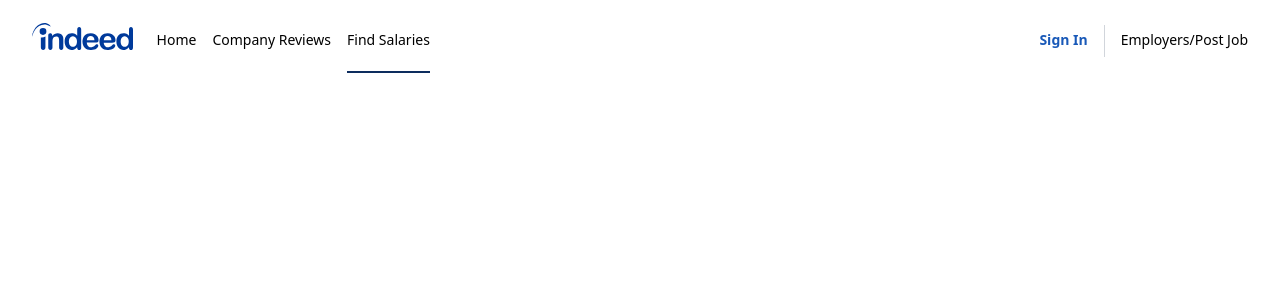
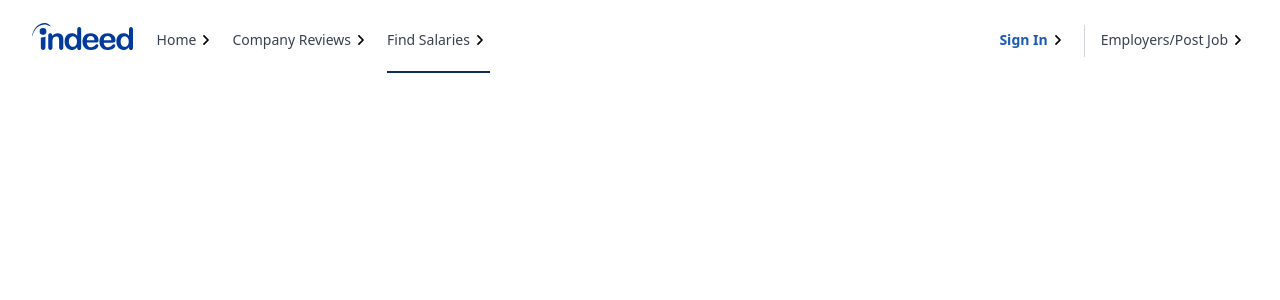
Before and after one commit to lataThakurathi/indeed, a React (Vite) app: page / in a window 1280 px wide. Shown: the top 300 px of the page. Built offline with nearby package versions, Linux system fonts and the light colour scheme.

Commit message:
completed the navbar with the drawer

```diff
--- a/src/components/Drawer.jsx
+++ b/src/components/Drawer.jsx
@@ -1,15 +1,33 @@
 import clsx from "clsx";
+import { useRef } from "react";
 
 const Drawer = (props) => {
-    const { isOpen, open, close, children } = props;
+    const { className, isOpen, open, close, children } = props;
+    const drawerRef = useRef();
+
+    const drawerWrapperClicked = (e) => {
+        if (drawerRef && drawerRef.current === e.target) {
+            close();
+        }
+    };
+
     return (
         <div
+            ref={drawerRef}
             className={clsx(
-                isOpen ? "visible" : "hidden",
-                "absolute h-screen w-screen top-0 left-0 bg-black/25"
-            )}>
-            <div className={clsx()}>
-                <DrawerHead />
+                isOpen ? "visible opacity-100" : "invisible opacity-0",
+                "absolute h-screen w-screen duration-300 top-0 left-0 bg-black/25 transition-all overflow-hidden",
+                className
+            )}
+            onClick={(e) => {
+                drawerWrapperClicked(e);
+            }}>
+            <div
+                className={clsx(
+                    "h-full transition-all duration-300 w-80 bg-white right-0 absolute",
+                    isOpen ? "translate-x-0" : "translate-x-full"
+                )}>
+                <DrawerHead close={close} />
                 <DrawerMain>{children}</DrawerMain>
                 <DrawerFoot />
             </div>
@@ -17,16 +35,24 @@ const Drawer = (props) => {
     );
 };
 
-const DrawerHead = () => {
+const DrawerHead = (props) => {
+    const { close } = props;
+
     return (
-        <div className="h-14 flex items-end px-4 justify-center flex-col w-full flex-end">
-            <img src="/cross.svg" className="h-6 w-6" alt="" />
+        <div className="h-navHeight flex items-end px-8 justify-center flex-col w-full flex-end">
+            <button
+                className="w-12 text-gray-600 h-12 rounded-md flex items-center justify-center hover:bg-primary-50 active:scale-95"
+                onClick={close}>
+                <img src="/cross.svg" className="h-6 w-6" alt="" />
+            </button>
         </div>
     );
 };
 
-const DrawerMain = () => {
-    return <div className="grow">DrawerMain</div>;
+const DrawerMain = (props) => {
+    const { children } = props;
+
+    return <div className="grow">{children}</div>;
 };
 
 const DrawerFoot = () => {
--- a/src/components/NavMenu.jsx
+++ b/src/components/NavMenu.jsx
@@ -6,17 +6,18 @@ const NavMenu = (props) => {
         navItems,
         className,
         withDivider = false,
+        withChevron = true,
     } = props;
 
     const directionsClassMap = {
-        horizontal: "",
-        vertical: "",
+        horizontal: "gap-4",
+        vertical: "flex-col w-full",
     };
 
     return (
         <ul
             className={clsx(
-                "flex gap-4 items-center",
+                "flex items-center",
                 className,
                 directionsClassMap[direction]
             )}>
@@ -24,6 +25,8 @@ const NavMenu = (props) => {
                 <NavItem
                     key={navItem.path}
                     navItem={navItem}
+                    direction={direction}
+                    withChevron={withChevron}
                     withDivider={
                         index === navItems.length - 1 ? false : withDivider
                     }
@@ -33,21 +36,34 @@ const NavMenu = (props) => {
     );
 };
 const NavItem = (props) => {
-    const { navItem, withDivider = false } = props;
+    const { navItem, withDivider = false, withChevron, direction } = props;
+
+    const directionsClassMap = {
+        horizontal: "border-b-2",
+        vertical: "w-full px-8 font-bold text-base border-b border-b-gray-300",
+    };
 
     return (
         <>
-            <li>
+            <li className={clsx(direction === "horizontal" ? "" : "w-full")}>
                 <a
                     href={navItem.path}
                     className={clsx(
-                        "flex hover:border-b-primary items-center text-sm justify-center h-16 border-b-2",
+                        "flex text-gray-700 hover:border-b-primary items-center text-sm justify-between h-16",
                         navItem?.active
                             ? "border-b-primary"
-                            : "border-b-transparent",
-                        navItem?.className
+                            : " border-b-transparent",
+                        navItem?.className,
+                        directionsClassMap[direction]
                     )}>
                     {navItem.label}
+                    {withChevron ? (
+                        <img
+                            src="/chevron-right.svg"
+                            alt=""
+                            className="h-5 w-5"
+                        />
+                    ) : null}
                 </a>
             </li>
             {withDivider ? <NavDivider /> : null}
--- a/src/components/Navbar.jsx
+++ b/src/components/Navbar.jsx
@@ -4,7 +4,7 @@ import Drawer from "./Drawer";
 import NavMenu from "./NavMenu";
 
 const mainLinks = [
-    { label: "Home", path: "/company-reviews" },
+    { label: "Home", path: "/" },
     { label: "Company Reviews", path: "/company-reviews" },
     { label: "Find Salaries", path: "/find-salaries", active: true },
 ];
@@ -15,6 +15,14 @@ const secondaryLinks = [
         className: "font-bold text-primary-300",
     },
     { label: "Employers/Post Job", path: "/post-job" },
+];
+const tertiaryLinks = [
+    {
+        label: "Create Your Resume",
+        path: "/create-your-resume",
+    },
+    { label: "Change Country", path: "/change-country" },
+    { label: "Help Center", path: "Help Center" },
 ];
 
 const Navbar = () => {
@@ -33,9 +41,9 @@ const Navbar = () => {
                     className="w-28 self-center"
                 />
                 <div className="hidden lg:flex justify-between w-full">
-                    <NavMenu direction="vertical" navItems={mainLinks} />
+                    <NavMenu direction="horizontal" navItems={mainLinks} />
                     <NavMenu
-                        direction="vertical"
+                        direction="horizontal"
                         navItems={secondaryLinks}
                         withDivider
                     />
@@ -46,13 +54,23 @@ const Navbar = () => {
                     <img src="/user.svg" alt="" className="h-7 w-7" />
                     Sign In
                 </a>
-                <button className="lg:hidden min-w-12 min-h-12 rounded-md flex items-center justify-center hover:bg-primary-50 active:scale-95 self-center">
+                <button
+                    className="lg:hidden min-w-12 min-h-12 rounded-md flex items-center justify-center hover:bg-primary-50 active:scale-95 self-center"
+                    onClick={openDrawer}>
                     <img src="/hamburger.svg" className="h-6 w-6" alt="" />
                 </button>
                 <Drawer
                     isOpen={isDrawerOpen}
                     open={openDrawer}
-                    close={closeDrawer}></Drawer>
+                    close={closeDrawer}
+                    className="md:hidden md:block">
+                    <NavMenu navItems={mainLinks} direction="vertical" />
+                    <NavMenu
+                        navItems={tertiaryLinks}
+                        direction="vertical"
+                        className="border-t-[6px] border-t-gray-200"
+                    />
+                </Drawer>
             </Container>
         </nav>
     );
--- a/src/hooks/useToggle.jsx
+++ b/src/hooks/useToggle.jsx
@@ -13,8 +13,6 @@ const useToggle = (initialState = false) => {
         setIsOpen((oldOpen) => !oldOpen);
     };
 
-    console.log(isOpen);
-
     return { isOpen, open, close, toggle };
 };
 
```
